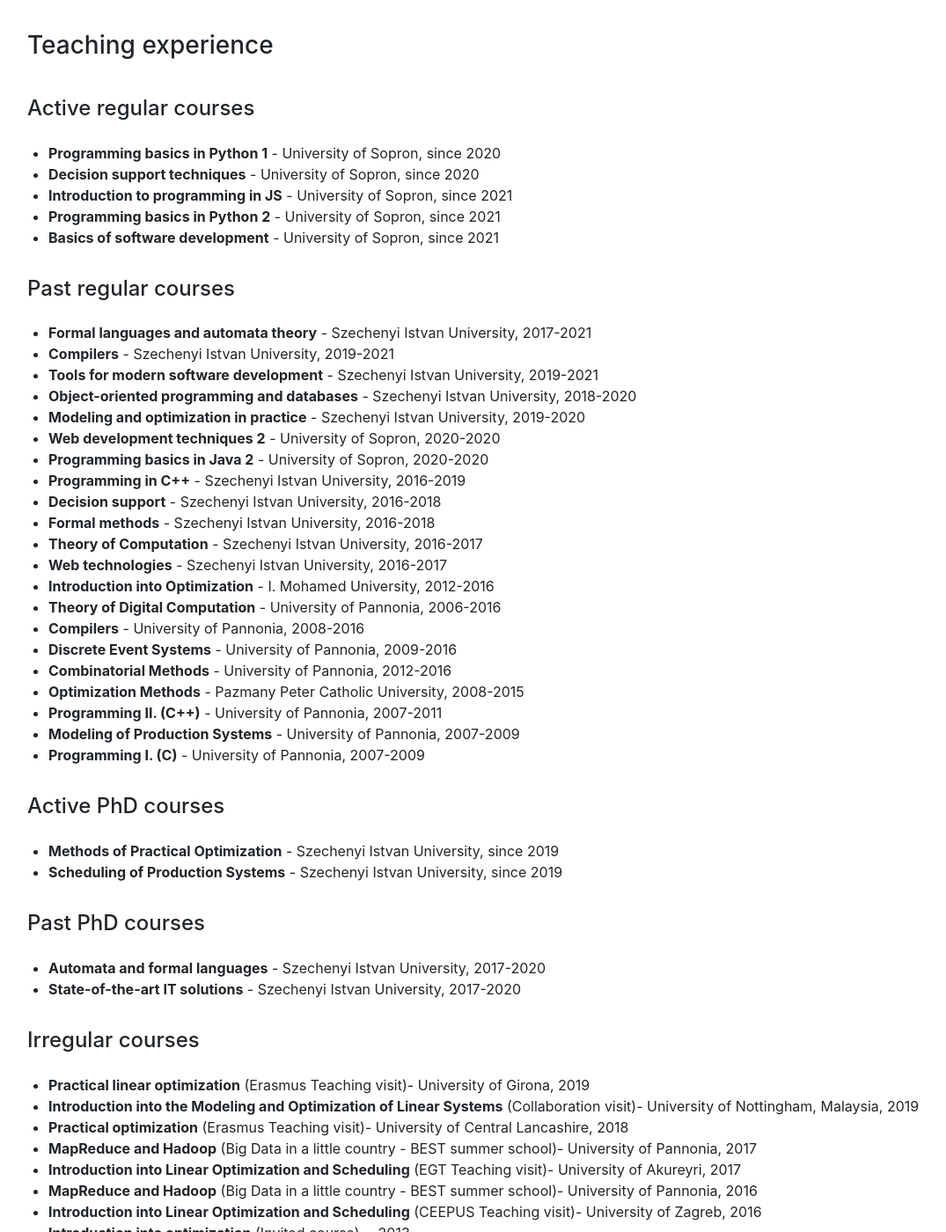
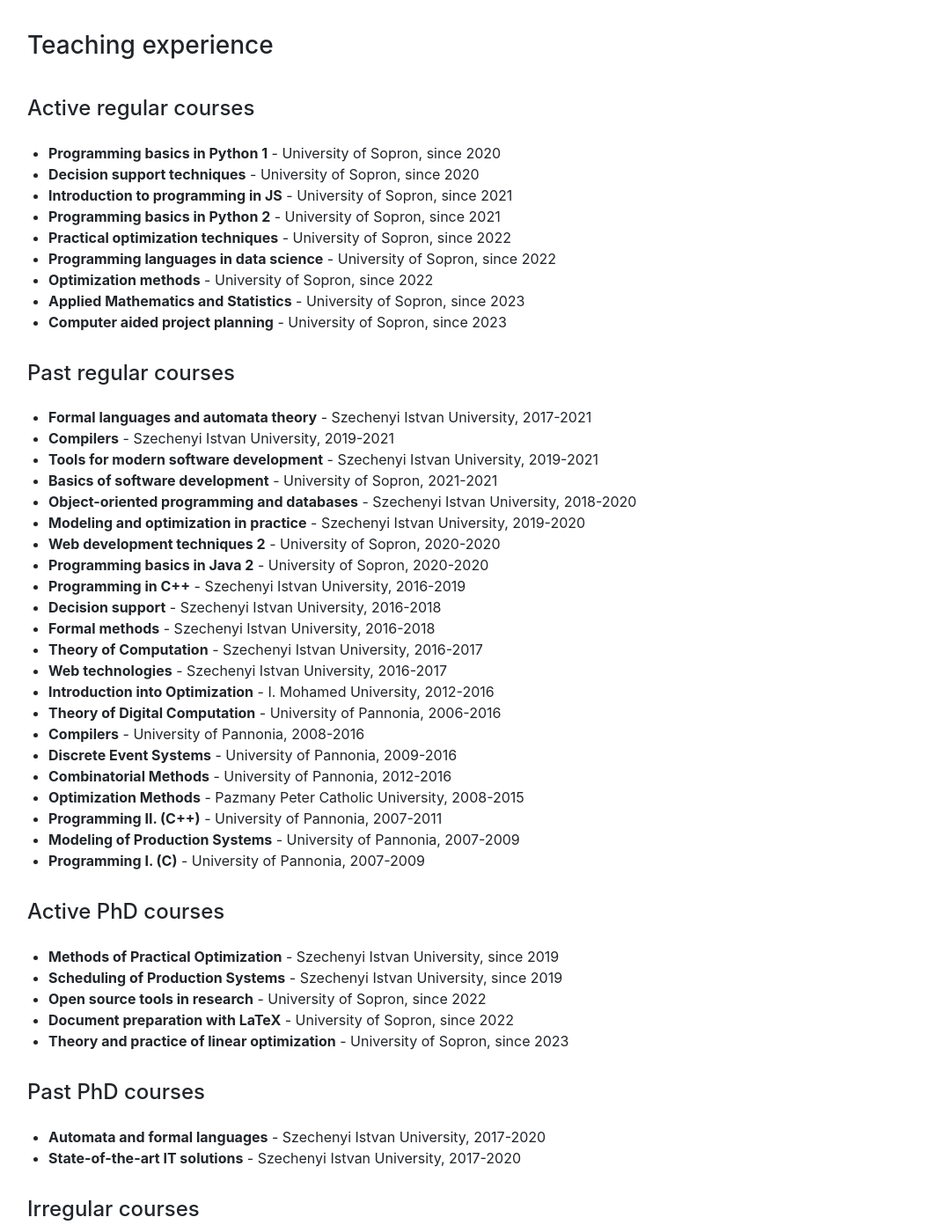
Before and after one commit to hegyhati/hegyhati.github.io, a Jekyll site: the page built from teaching_supervision.html, in a window 1280 px wide and 1400 px high, scrolled down 272 px. Shown: the whole window at 88% size, without its empty margins (70-1145 px from the left). Built offline with Jekyll 4.4.1, drawn with Linux system fonts in a browser that asks for light colours.

Commit message:
Update classes

```diff
--- a/_data/teaching.yaml
+++ b/_data/teaching.yaml
@@ -1,4 +1,34 @@
 regular:
+
+- course: Applied Mathematics and Statistics
+  university: University of Sopron
+  city: Sopron
+  country: Hungary
+  start: 2023
+
+- course: Computer aided project planning
+  university: University of Sopron
+  city: Sopron
+  country: Hungary
+  start: 2023
+
+- course: Practical optimization techniques
+  university: University of Sopron
+  city: Sopron
+  country: Hungary
+  start: 2022
+
+- course: Programming languages in data science
+  university: University of Sopron
+  city: Sopron
+  country: Hungary
+  start: 2022
+
+- course: Optimization methods
+  university: University of Sopron
+  city: Sopron
+  country: Hungary
+  start: 2022
 
 - course: Introduction to programming in JS
   university: University of Sopron
@@ -17,6 +47,7 @@
   city: Sopron
   country: Hungary
   start: 2021
+  end: 2021
 
 - course: Programming basics in Python 1
   university: University of Sopron
@@ -182,6 +213,24 @@
 
 phd:
 
+- course: Theory and practice of linear optimization
+  university: University of Sopron
+  city: Sopron
+  country: Hungary
+  start: 2023
+
+- course: Open source tools in research
+  university: University of Sopron
+  city: Sopron
+  country: Hungary
+  start: 2022
+
+- course: Document preparation with LaTeX
+  university: University of Sopron
+  city: Sopron
+  country: Hungary
+  start: 2022
+
 - course: State-of-the-art IT solutions
   university: Szechenyi Istvan University
   city: Gyor
```
